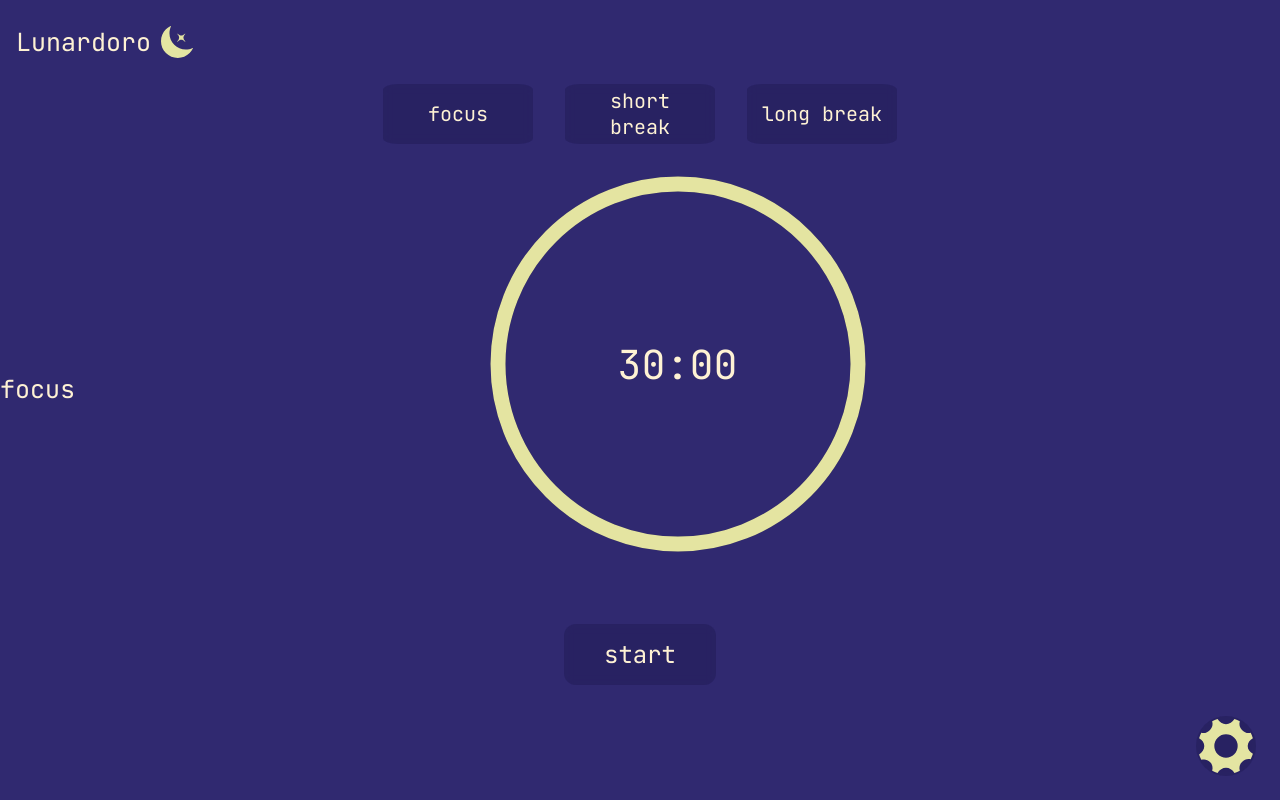
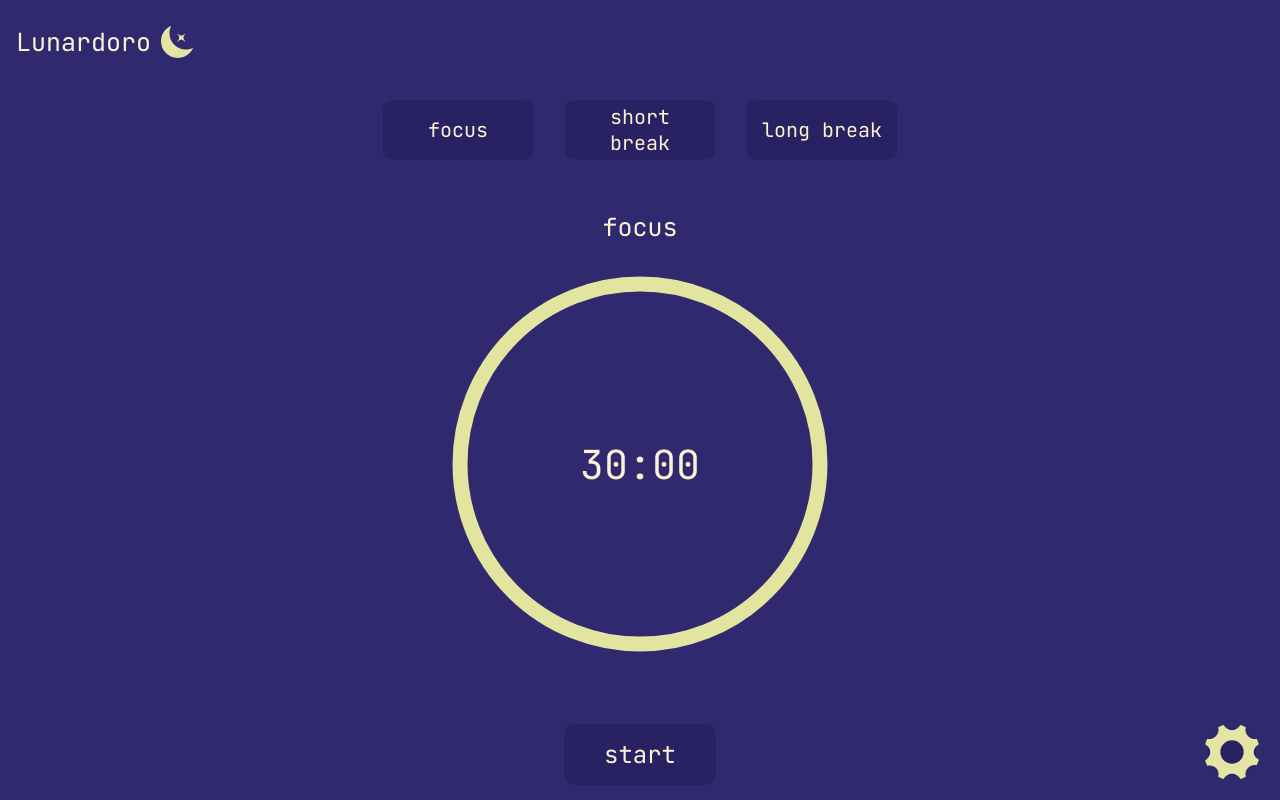
Before and after one commit to maguro-24/Lunardoro, a plain HTML site: page index.html in a window 1280 px wide. Drawn offline with Linux system fonts and the light colour scheme.

Commit message:
Update style.css

```diff
--- a/style.css
+++ b/style.css
@@ -19,7 +19,7 @@ body{
 }
 
 .timer_settings {
-    margin-top: 1rem;
+    margin-top: 2rem;
     display: flex;
     justify-content: center;
     align-items: center;
@@ -61,11 +61,7 @@ body{
 .graphic_container{
     justify-content: center;
     align-items: center;
-    position: flex;display: flex;
-    justify-content: center;
-    align-items: center;
-    width: 100%;
-
+    position: flex;
 }
 
 .mode{
@@ -89,7 +85,6 @@ body{
   align-items: center;
   justify-content: center;
 }
-
 
 .progress-ring {
     position: absolute;
@@ -149,10 +144,9 @@ button.pause {
   position: fixed;
   bottom: 1.5rem;
   right: 1.5rem;
-    padding: 10px;
-    max-width: 60px;
-    max-height: 60px;
+  padding: 0.6rem;
   background-color: #231d5887;
+  color: #fef2d4;
   border-radius: 50%;
   display: flex;
   align-items: center;
@@ -161,6 +155,8 @@ button.pause {
   transition: all 0.3s ease-in-out;
   backdrop-filter: blur(5px);
   z-index: 1000;
+  width: 48px;
+  height: 48px;
 }
 
 .settings:hover {
```
Lines whose indentation alone changed are shown as unchanged.
